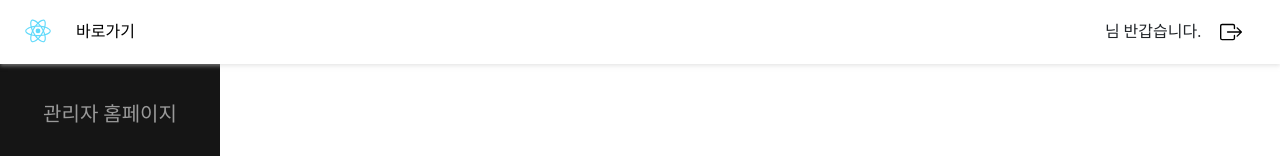
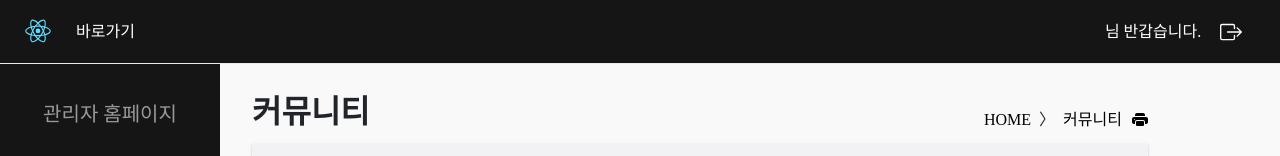
Before and after one commit to nicejongwoo/community-board-rest-spring-react, a React (Create React App) app in the folder front-end/: page / in a window 1280 px wide. Shown: the top 156 px of the page. Built offline with nearby package versions, Linux system fonts and the light colour scheme; no server answers.

Commit message:
Update styled-component for header component

```diff
--- a/front-end/src/App.css
+++ b/front-end/src/App.css
@@ -20,10 +20,9 @@
 
 section {
   background-color: #f9f9f9;
-  flex: 1 1 80%;
+  flex: 1 1;
   width: 100%;
   height: 100%;
-  margin-left: 220px;
   overflow-y: auto;
 }
 
--- a/front-end/src/components/Header.jsx
+++ b/front-end/src/components/Header.jsx
@@ -1,11 +1,81 @@
 import React from 'react';
 import {Link, useNavigate} from "react-router-dom";
-import "./css/header.css"
+// import "./css/header.css"
 import {BoxArrowRight} from "react-bootstrap-icons";
 import logo from '../logo.svg';
 import {useRecoilValue, useSetRecoilState} from "recoil";
 import {accountState, loggedState} from "../state/AuthState";
+import styled from "styled-components";
 
+const StyledFlex = styled.div`
+`
+const HeaderContainer = styled.header`
+  position: fixed;
+  top: 0;
+  left: 0;
+  height: 64px;
+  width: 100%;
+  background-color: rgb(21, 21, 21);
+  border-bottom: 1px solid #e9e9e9;
+  div {
+    box-sizing: border-box;
+    display: flex;
+    flex-wrap: wrap;
+  }
+  p, a, span {
+    color: #ffffff;
+  }
+`
+
+const HeaderWrapper = styled.div`
+  position: relative;
+  align-items: center;
+  padding: 0 16px;
+  height: inherit;
+  //border: 1px solid wheat;
+`
+
+const HeaderLogoWrapper = styled.div`
+  display: block;
+  a {
+    display: inline-block;
+    img {
+      width: 44px;
+      height: 44px;
+    }
+  }
+`
+
+const HeaderDirectionWrapper = styled.div`
+  flex: 1 1 auto;
+  padding: 1em;
+`
+
+const HeaderProfileWrapper = styled.div`
+  flex: 1 1 auto;
+  padding: 1rem;
+  overflow: visible;
+  text-align: center;
+  align-items: center;
+  vertical-align: middle;
+  justify-content: end;
+  p {
+    margin-right: .8em;
+  }
+  button {
+    flex: 0 0 auto;
+    border: none;
+    background-color: transparent;
+    cursor: pointer;
+    span {
+      width: 100%;
+      display: flex;
+      align-items: inherit;
+      justify-content: inherit;
+      font-size: 22px;
+    }
+  }
+`
 
 const Header = () => {
 
@@ -15,22 +85,21 @@ const Header = () => {
     const account = useRecoilValue(accountState);
 
     return (
-        <header className="flex-root">
-            <div className="header-wrapper flex-root">
-                <div className="logo-wrapper flex-root">
-                    <Link to="/" className="logo">
-                        <img src={logo} className="App-logo" alt="logo" />
+        <HeaderContainer>
+            <HeaderWrapper>
+                <HeaderLogoWrapper>
+                    <Link to="/">
+                        <img src={logo} alt="logo" />
                     </Link>
-                </div>
+                </HeaderLogoWrapper>
 
-                <div className="direct-wrapper flex-root">
+                <HeaderDirectionWrapper className="direct-wrapper">
                     <Link to="/user" >바로가기</Link>
-                </div>
+                </HeaderDirectionWrapper>
 
-                <div className="profile-wrapper flex-root">
-                    <p><span className="profile-name">{account && account.name}</span>님 반갑습니다.</p>
+                <HeaderProfileWrapper>
+                    <p><span>{account && account.name}</span>님 반갑습니다.</p>
                     <button
-                        className="profile-button"
                         onClick={(e) => {
                             e.preventDefault();
                             sessionStorage.removeItem("account");
@@ -39,13 +108,13 @@ const Header = () => {
                             setLogged(false);
                         }}
                     >
-                        <span className="button-label">
+                        <span>
                             <BoxArrowRight/>
                         </span>
                     </button>
-                </div>
-            </div>
-        </header>
+                </HeaderProfileWrapper>
+            </HeaderWrapper>
+        </HeaderContainer>
     );
 };
 
--- a/front-end/src/components/Left.jsx
+++ b/front-end/src/components/Left.jsx
@@ -6,13 +6,14 @@ import styled from "styled-components";
 // import "components/css/left.css";
 
 const MenuNav = styled.nav`
-  width: auto;
+  width: 220px;
   position: relative;
   background-color: rgb(21, 21, 21);
 `
 
 const MenuList = styled.li`
   width: 220px;
+  height: 100%;
   box-sizing: border-box;
   border-bottom: 1px solid rgb(52, 52, 52);
   transition: all 200ms ease 0s;
```
Also changed, not shown: front-end/src/components/ButtonComponent.jsx (renamed from front-end/src/components/ButtonComponent.js).
